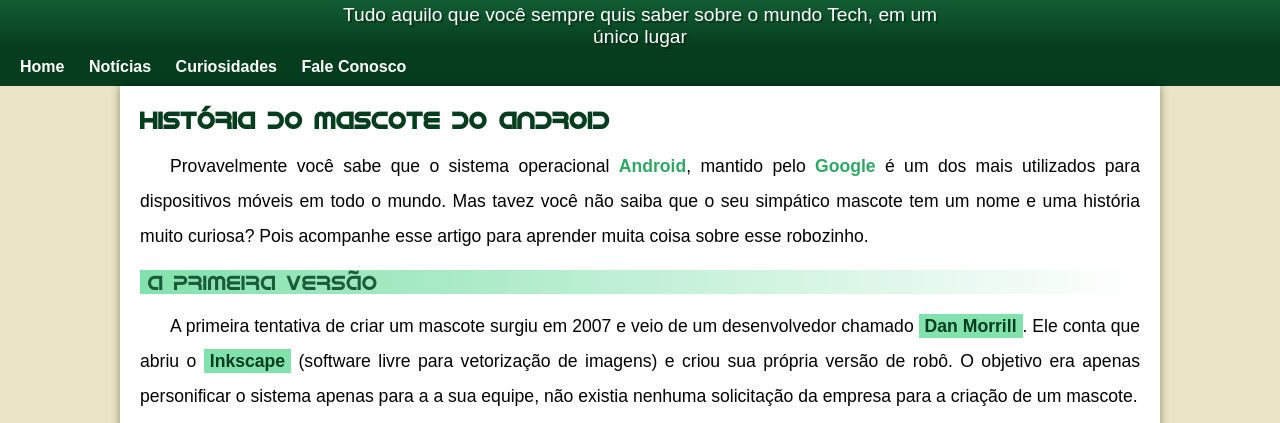
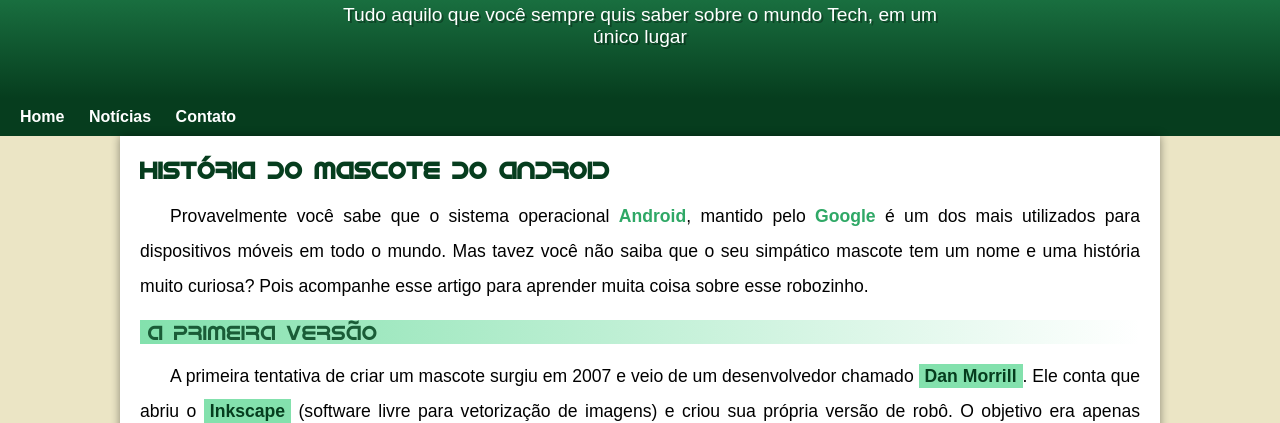
Before and after one commit to Jainefischerfoos/Android, a plain HTML site: page android.html in a window 1280 px wide. Shown: the part 113-536 px from the top of the page. Drawn offline with Linux system fonts and the light colour scheme.

Commit message:
Atualização de link

```diff
--- a/android.html
+++ b/android.html
@@ -16,8 +16,7 @@
     <nav>
         <a href="#">Home</a>
         <a href="#">Notícias</a>
-        <a href="#">Curiosidades</a>
-        <a href="#">Fale Conosco</a>
+        <a href="#">Contato</a>
     </nav>
     <main>
         <article>
@@ -141,7 +140,7 @@
         </article>
     </main>
     <footer>
-        <p>Site criado por <a href="https://github.com/gustavoguanabara" target="_blank">Gustavo Guanabara</a> para o <a href="https://www.youtube.com/@CursoemVideo" target="_blank">CursoemVideo</a>.</p>
+        <p>Site criado por <a href="https://github.com/Jainefischerfoos" target="_blank">Gustavo Guanabara</a> para o <a href="https://www.youtube.com/@CursoemVideo" target="_blank">CursoemVideo</a>.</p>
     </footer>
 </body>
 </html>
--- a/estilo/style.css
+++ b/estilo/style.css
@@ -58,6 +58,7 @@ header > p {
     padding-right: 10px;
     padding-left: 10px;
     margin: auto;
+    padding-bottom: 50px;
     text-shadow: 2px 2px 0px rgba(0, 0, 0, 0.315);
 }
 
```
